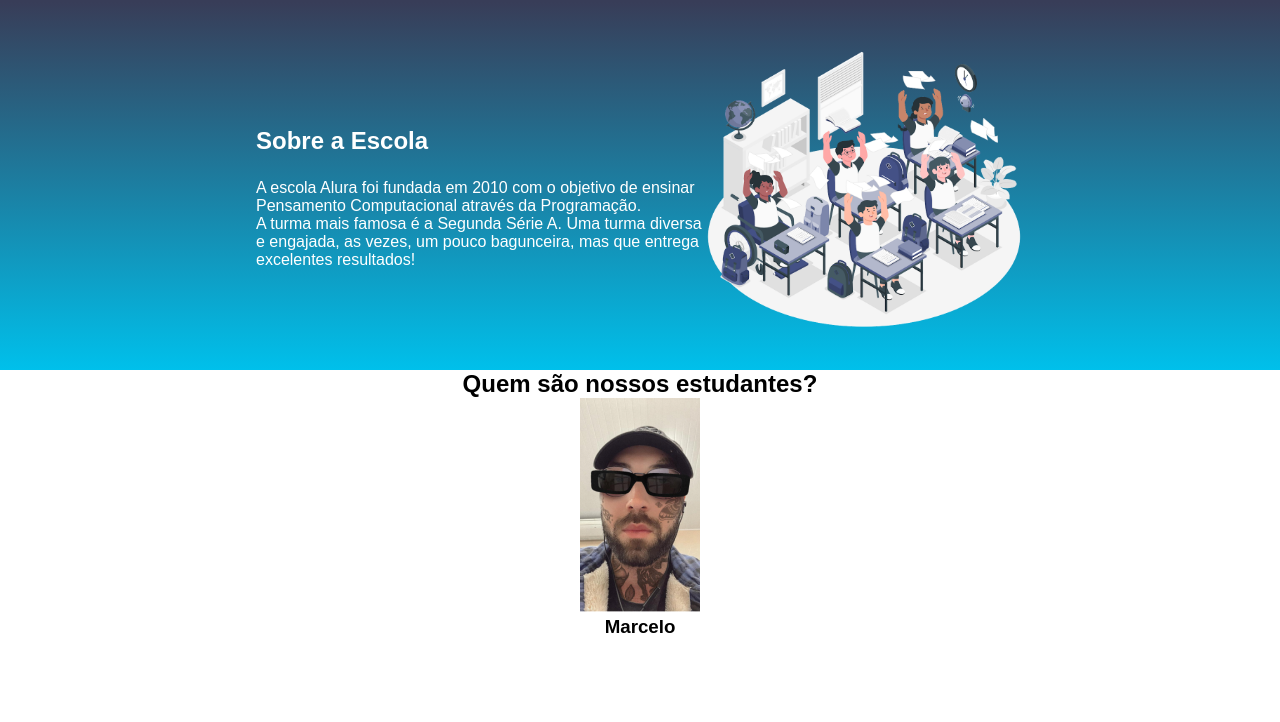
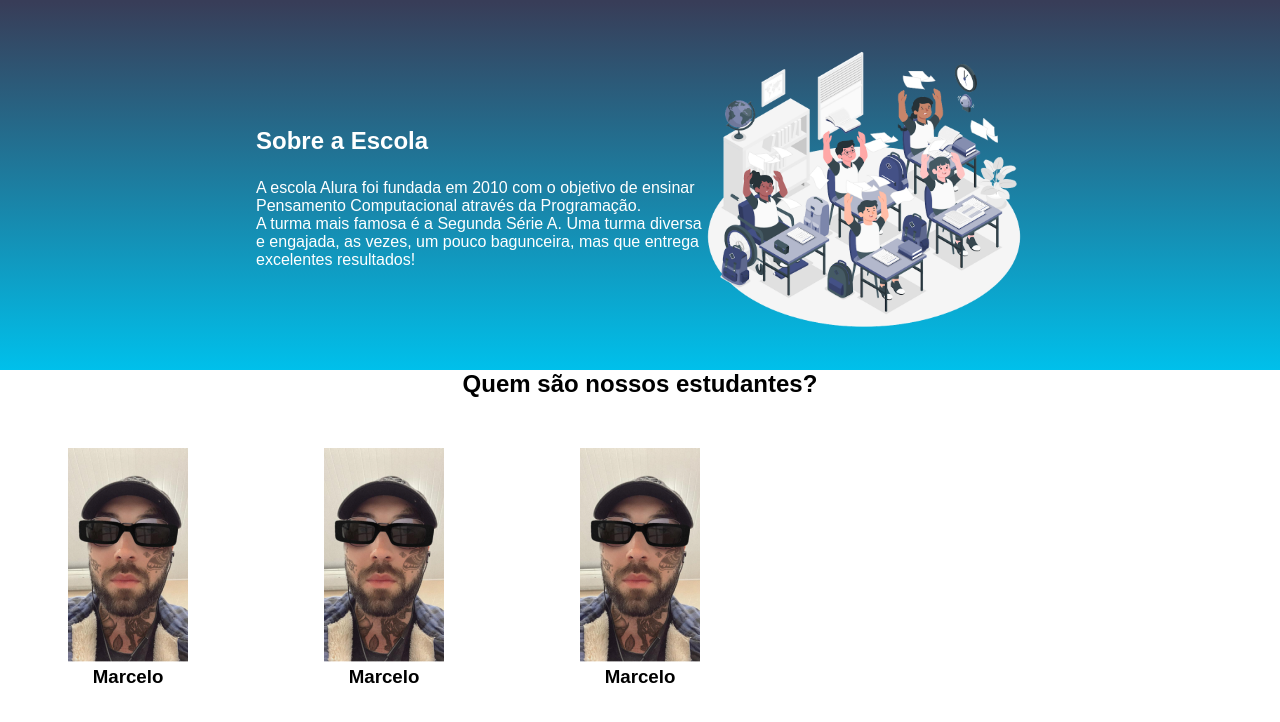
Before and after one commit to vaniccefernandes/Site-escola, a plain HTML site: page index.html in a window 1280 px wide. Shown: the part 138-860 px from the top of the page. Before the commit the page ends 800 px from the top, so only its background shows below. Drawn offline with Linux system fonts and the light colour scheme.

Commit message:
Finalizando seção estudante

```diff
--- a/index.html
+++ b/index.html
@@ -32,7 +32,13 @@
             <div class="estudante-div">
                 <img class="estudante-imagem" src="./Marcelo.png" alt="Marcelo">
                 <h3>Marcelo</h3>
-
+            </div>
+            <div class="estudante-div">
+                <img class="estudante-imagem" src="./Marcelo.png" alt="Marcelo">
+                <h3>Marcelo</h3>
+            </div><div class="estudante-div">
+                <img class="estudante-imagem" src="./Marcelo.png" alt="Marcelo">
+                <h3>Marcelo</h3>
             </div>
         </div>
 
--- a/style.css
+++ b/style.css
@@ -44,3 +44,10 @@
   .estudante{
     text-align: center;
   }
+.estudante-div {
+  padding: 50px 0;
+}
+.estudante-todos {
+  display: grid;
+  grid-template-columns: 20% 20% 20% 20%;
+}
```
